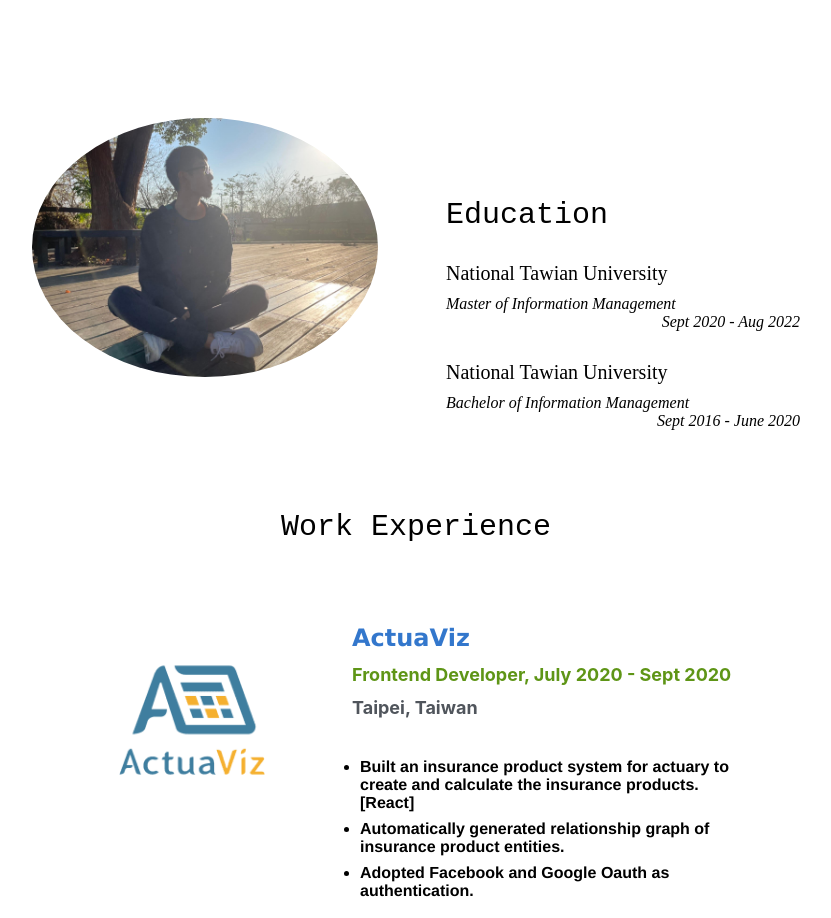
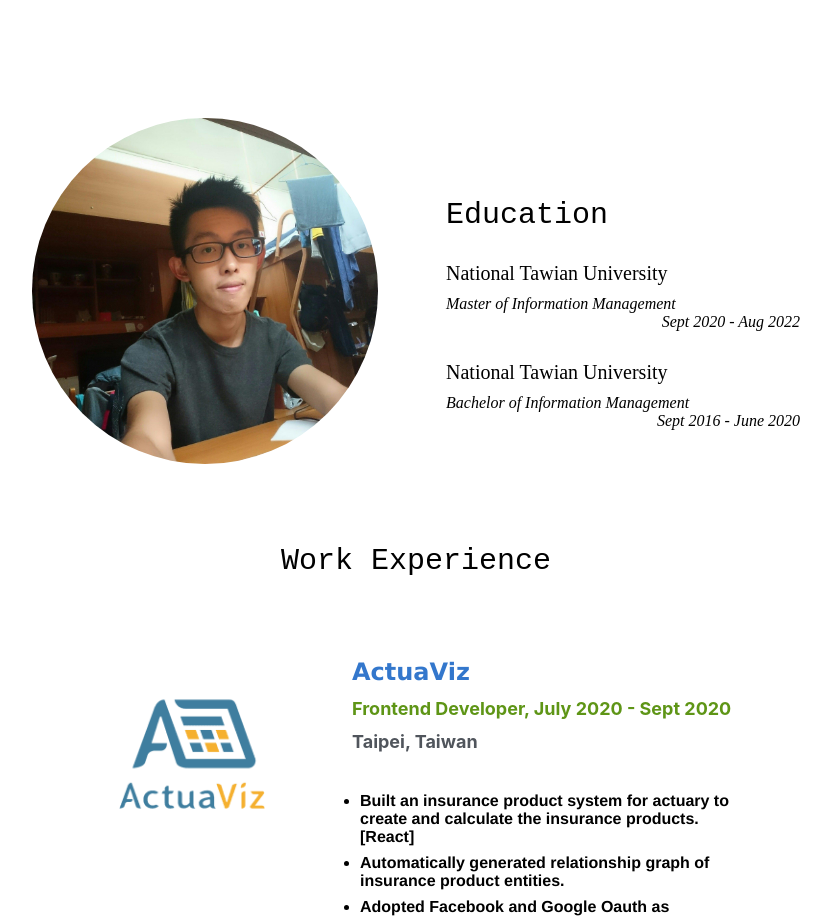
Before and after one commit to peterhuangfu/egopage, a React (Create React App) app: page / in a window 1280 px wide. Shown: the part 802-1720 px from the top of the page, without its empty margins (224-1055 px from the left). Built offline with nearby package versions, Linux system fonts and the light colour scheme.

Commit message:
update 2022/12/12 avatar

```diff
--- a/src/components/footer.js
+++ b/src/components/footer.js
@@ -13,7 +13,7 @@ class Footer extends Component {
     return (
       <footer>
         <div className="contact-info-container">
-          <div className="contact-info" style={{ width: '280px' }}>
+          <div className="contact-info" style={{ width: '270px' }}>
             <EmailIcon />
             <span>nightlight870213@gmail.com</span>
           </div>
--- a/src/components/section.js
+++ b/src/components/section.js
@@ -17,7 +17,7 @@ class Section extends Component {
       <section className="main-intro" id="main-section">
         <div className="intro-container">
           <Fade bottom>
-            <img className="avatar" src="/imgs/IMG_0001.jpg" alt="Avatar" />
+            <img className="avatar" src="/imgs/avatar.jpg" alt="Avatar" />
             <div className="self-intro">
               <span className="about-me">Education</span>
               <span className="about-text medium">National Tawian University</span>
```
Also changed, not shown: 8 other files (tests, documents, lock files or other folders).
